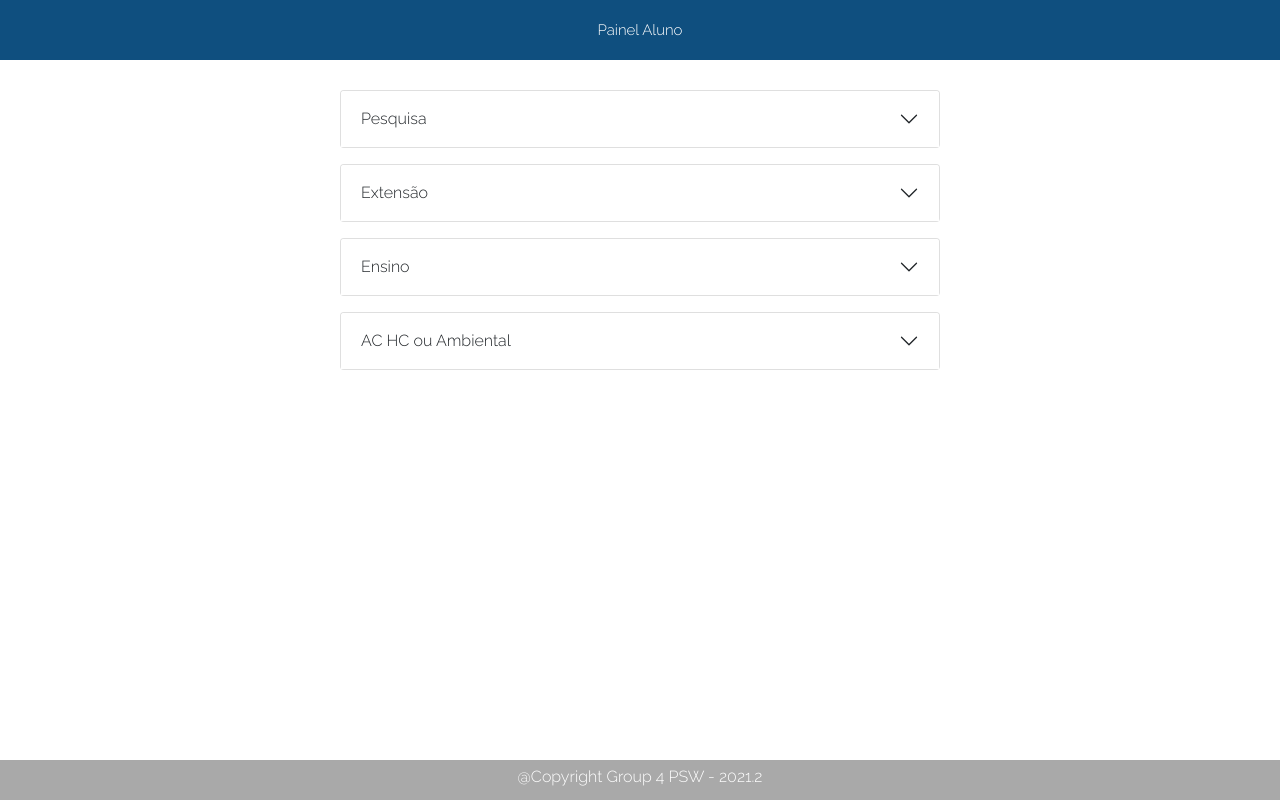
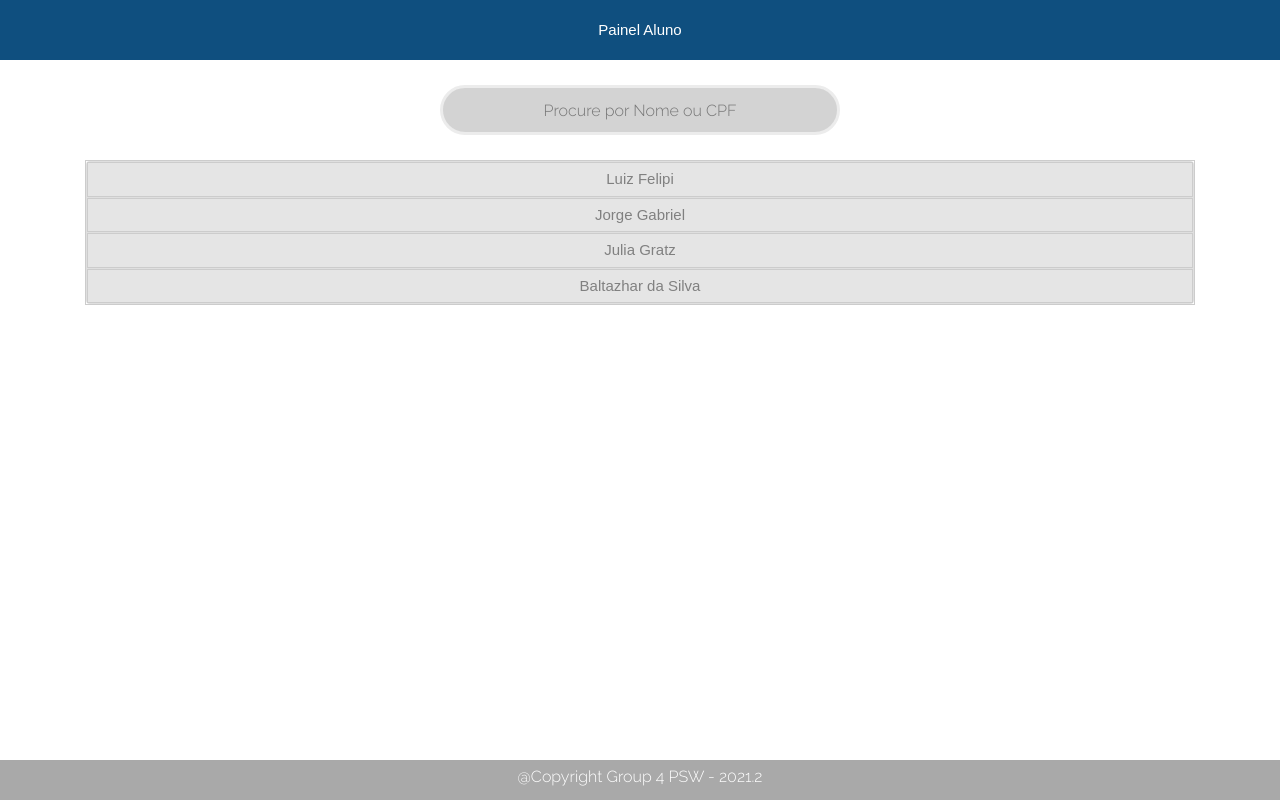
Before and after one commit to dsm-cefet-rj/trabalhointegrado2021-2-2021-2-grupo-4, a React (Create React App) app: page / in a window 1280 px wide. Built offline with nearby package versions, Linux system fonts and the light colour scheme.

Commit message:
feat: add first routes to painel students hours

```diff
--- a/package.json
+++ b/package.json
@@ -12,6 +12,7 @@
     "react": "^17.0.2",
     "react-bootstrap": "^2.0.3",
     "react-dom": "^17.0.2",
+    "react-router-dom": "^6.1.1",
     "react-scripts": "4.0.3",
     "reactstrap": "^9.0.1",
     "web-vitals": "^1.0.1"
--- a/src/App.js
+++ b/src/App.js
@@ -1,24 +1,29 @@
-import logo from './logo.svg';
+import React from 'react'
+import {
+  BrowserRouter as Router,
+  Routes as Switch,
+  Route
+} from "react-router-dom";
+import Header from './components/Header/index'
+import ListaAlunos from './components/ListaAlunos/index'
+import PainelAtividade from './components/PainelAtividade/index'
+import AdicionarAtividade from './components/AdicionarAtividade/index'
+import Footer from './components/Footer/index';
 import './App.css';
 
-function App() {
+const App = (props) => {
   return (
-    <div className="App">
-      <header className="App-header">
-        <img src={logo} className="App-logo" alt="logo" />
-        <p>
-          Edit <code>src/App.js</code> and save to reload.
-        </p>
-        <a
-          className="App-link"
-          href="https://reactjs.org"
-          target="_blank"
-          rel="noopener noreferrer"
-        >
-          Learn React
-        </a>
-      </header>
-    </div>
+    <Router>
+      <div>
+        <Header />
+        <Switch>
+          <Route exact path="/" element={<ListaAlunos />}/>
+          <Route exact path="/painelatividades" element={<PainelAtividade />} />
+          <Route exact path="/adicionaratividade" element={<AdicionarAtividade />} />
+        </Switch>
+        <Footer />
+      </div>
+    </Router>
   );
 }
 
--- a/src/components/EdicaoAtividade/index.js
+++ b/src/components/AdicionarAtividade/index.js
@@ -1,7 +1,7 @@
 import React from 'react'
 import './styled.scss'
 
-export default function EdicaoAtividade(props) {
+export default function AdicionarAtividade(props) {
 
     return (
       <>
--- a/src/components/Header/index.js
+++ b/src/components/Header/index.js
@@ -1,11 +1,12 @@
 import React from 'react'
+import { Link } from 'react-router-dom';
 import './styled.scss'
 
 const Header = () => {
   return(
     <div className="menu_navegacao">
       <nav className="nav-bar">
-        <a>Painel Aluno</a>
+        <Link to='/'> Painel Aluno </Link>
       </nav>
     </div>
   );
--- a/src/components/ListaAlunos/index.js
+++ b/src/components/ListaAlunos/index.js
@@ -1,4 +1,5 @@
 import React from 'react'
+import { Link } from 'react-router-dom';
 import './styled.scss'
 
 const ListaAlunos = () => {
@@ -16,16 +17,17 @@ const ListaAlunos = () => {
       <div id="forms" class="card-body modal-body">
         <div class="accordions">
           <div class="accordion-item">
-            <label for= "accordion-1">Luiz Felipi</label>
+            <label for= "accordion-1"> <Link to='/painelatividades'> Luiz Felipi </Link> </label>
           </div>
           <div class="accordion-item">
-            <label for= "accordion-2">Jorge Gabriel</label>
+            <label for= "accordion-2"> <Link to='/painelatividades'> Jorge Gabriel</Link></label>
           </div>
           <div class="accordion-item">
-            <label for= "accordion-3">Julia Gratz</label>
+
+            <label for= "accordion-3"><Link to='/painelatividades'>  Julia Gratz </Link></label>
           </div>
           <div class="accordion-item">
-            <label for= "accordion-4">Baltazhar da Silva</label>
+            <label for= "accordion-4"> <Link to='/painelatividades'> Baltazhar da Silva</Link></label>
           </div>
         </div>
       </div>
--- a/src/components/ListaAlunos/styled.scss
+++ b/src/components/ListaAlunos/styled.scss
@@ -1,4 +1,10 @@
 @import url('https://fonts.googleapis.com/css2?family=Raleway:wght@300&display=swap');
+
+
+label>a {
+  text-decoration: none !important;
+  color: #808080 !important;
+}
 
 .accordions {
   width: 100%;
--- a/src/components/PainelAtividade/index.js
+++ b/src/components/PainelAtividade/index.js
@@ -1,5 +1,6 @@
 import React, { useState } from 'react'
 import { Collapse, CardBody, Card, CardHeader } from 'reactstrap';
+import { Link } from 'react-router-dom';
 import "./styled.scss";
 
 
@@ -24,7 +25,7 @@ function PainelAtividade() {
               <CardBody>
                 Adicionar Atividade
                 <button style={{ marginLeft: '10px' }} className="btn btn-success btn-block" type="submit">
-                  +
+                  <Link to="/adicionaratividade"> + </Link>
                 </button>
               </CardBody>
             </Collapse>
--- a/src/components/PainelAtividade/styled.scss
+++ b/src/components/PainelAtividade/styled.scss
@@ -3,7 +3,7 @@ a {
   margin-right: 25px;
   display: grid;
   justify-content: center;
-  text-decoration: none;
+  text-decoration: none !important;
   font-family: Arial, Helvetica, sans-serif;
   font-size: 15px;
   color: white !important;
--- a/src/index.js
+++ b/src/index.js
@@ -4,7 +4,7 @@ import './index.css';
 import Footer from './components/Footer/index'
 import Header from './components/Header';
 import App from './App';
-import EdicaoAtividade from './components/EdicaoAtividade';
+import AdicionarAtividade from './components/AdicionarAtividade';
 import PainelAtividade from './components/PainelAtividade/index'
 import ListaAlunos from './components/ListaAlunos/index'
 import TelaValidacao from './components/TelaValidacao/index';
@@ -15,9 +15,7 @@ import PainelOfertas from './components/PainelOfertas';
 
 ReactDOM.render(
   <React.StrictMode>
-    <Header/>
-    <PainelAtividade />
-    <Footer />
+    <App />
   </React.StrictMode>,
   document.getElementById('root')
 );
```
Also changed, not shown: src/components/AdicionarAtividade/styled.scss (renamed from src/components/EdicaoAtividade/styled.scss), 1 other file (tests, documents, lock files or other folders).
